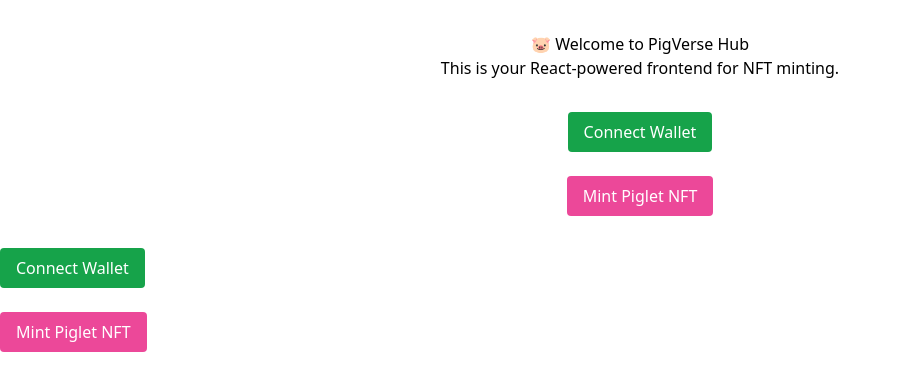
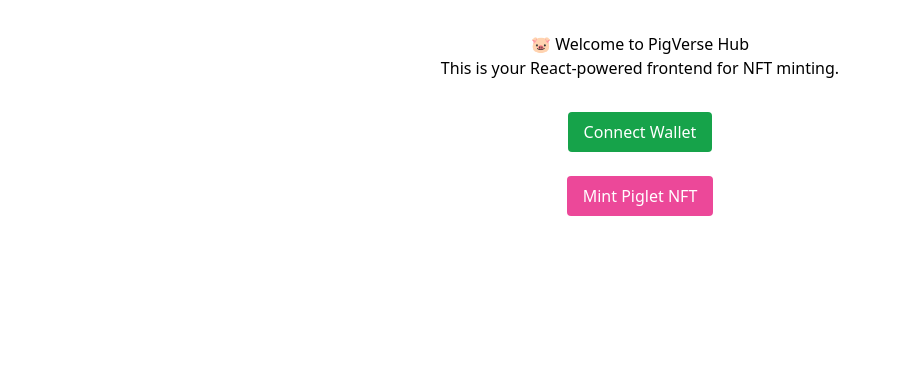
Before and after one commit to PlayPGC/pigverse-hub, a React (Vite) app: page / in a window 1280 px wide. Shown: the top 390 px of the page, without its empty margins (0-901 px from the left). Built offline with nearby package versions, Linux system fonts and the light colour scheme.

Commit message:
Update main.jsx

```diff
--- a/src/main.jsx
+++ b/src/main.jsx
@@ -1,14 +1,10 @@
-import React from 'react'
-import ReactDOM from 'react-dom/client'
-import App from './App.jsx'
-import ConnectWallet from './ConnectWallet.jsx'
-import MintPiglet from './MintPiglet.jsx'
-import './index.css'
+import React from 'react';
+import ReactDOM from 'react-dom/client';
+import App from './App.jsx';
+import './index.css';
 
 ReactDOM.createRoot(document.getElementById('root')).render(
   <React.StrictMode>
     <App />
-    <ConnectWallet />
-    <MintPiglet />
-  </React.StrictMode>,
-)
+  </React.StrictMode>
+);
```
